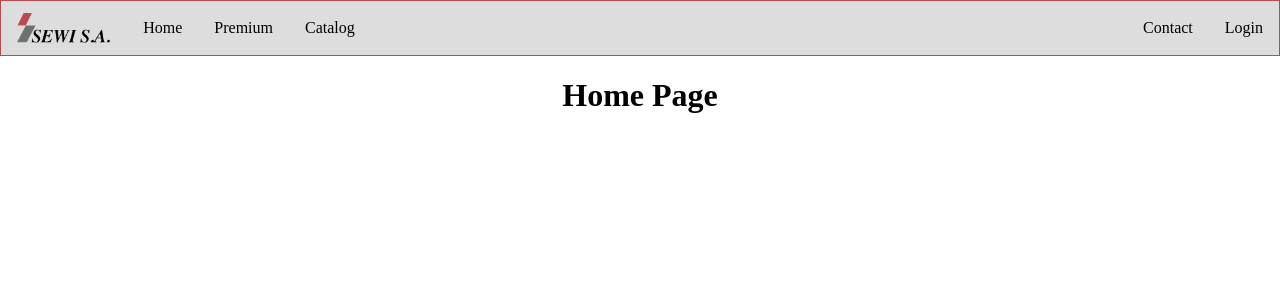
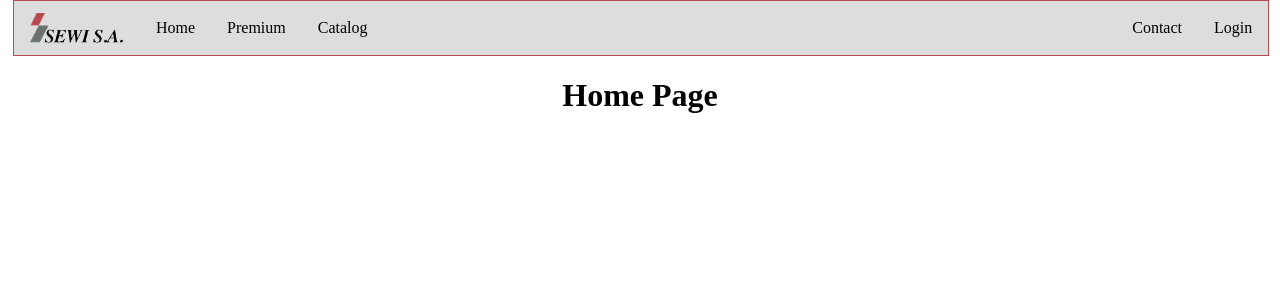
Before and after one commit to ezzieyguywuf/sewi_site, a React (Create React App) app: page / in a window 1280 px wide. Shown: the top 300 px of the page. Built offline with nearby package versions, Linux system fonts and the light colour scheme.

Commit message:
fix page shift with scrollbar
Signed-off-by: Wolfgang E. Sanyer <WolfgangESanyer@Gmail.com>

```diff
--- a/src/components/App.css
+++ b/src/components/App.css
@@ -1,5 +1,19 @@
+html {
+  overflow-x: hidden;
+  margin-right: calc(-1 * (100vw - 100%));
+}
+
 .App {
+  display: flex;
+  align-items: center;
+  justify-content: center;
   text-align: center;
+  width: 100%;
+}
+
+.App-column {
+  flex-direction: column;
+  width: 98%;
 }
 
 .App-logo {
--- a/src/components/App.tsx
+++ b/src/components/App.tsx
@@ -9,11 +9,13 @@ function App() {
 
   return (
     <div className="App">
-      <Navbar />
-      <Routes>
-        <Route path="/" element={<Home />} />
-        <Route path="/catalog" element={<Catalog />} />
-      </Routes>
+      <div className="App-column">
+        <Navbar />
+        <Routes>
+          <Route path="/" element={<Home />} />
+          <Route path="/catalog" element={<Catalog />} />
+        </Routes>
+      </div>
     </div>
   );
 }
--- a/src/components/Navbar.css
+++ b/src/components/Navbar.css
@@ -6,6 +6,7 @@
   border: 1px solid #b94a4f;
   position: -webkit-sticky; /* Safari */
   position: sticky;
+  width: 100%;
   top: 0;
 }
 
```
